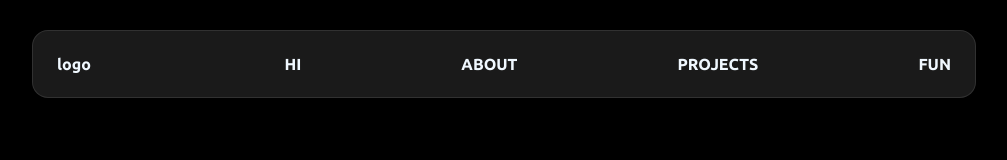
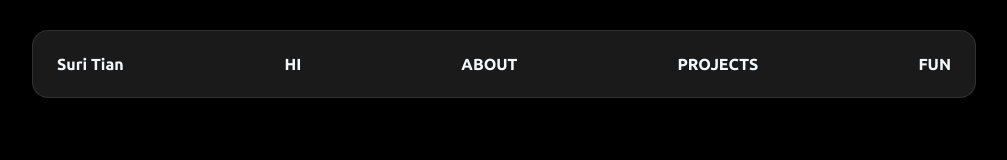
Before and after one commit to SuriTian/updated-personal-website, a React (Vite) app: page / in a window 1280 px wide. Shown: the part 100-260 px from the top of the page, without its empty margins (136-1143 px from the left). Built offline with nearby package versions, Linux system fonts and the light colour scheme; a web font is replaced by a local one.

Commit message:
changed logo to name

```diff
--- a/src/components/Navbar.jsx
+++ b/src/components/Navbar.jsx
@@ -6,7 +6,7 @@ const Navbar = () => {
   return (
     <nav className="navbar">
         <div className='navbar-left'>
-            logo
+            Suri Tian
         </div>
         <div className='navbar-content'>
             <ul>
```
